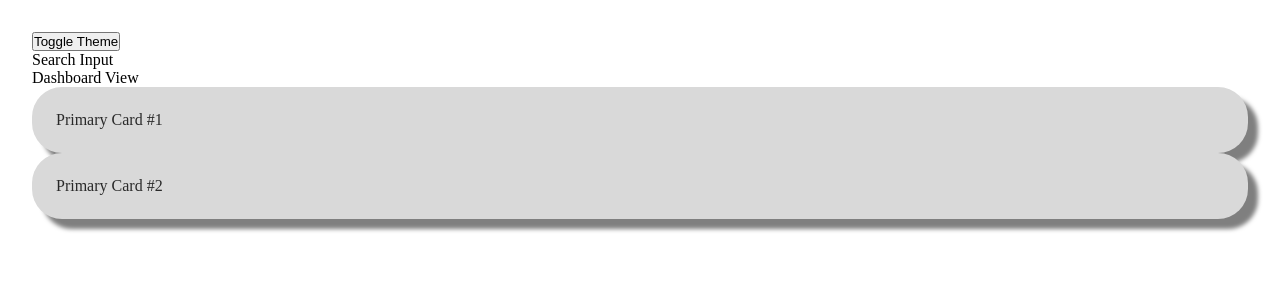
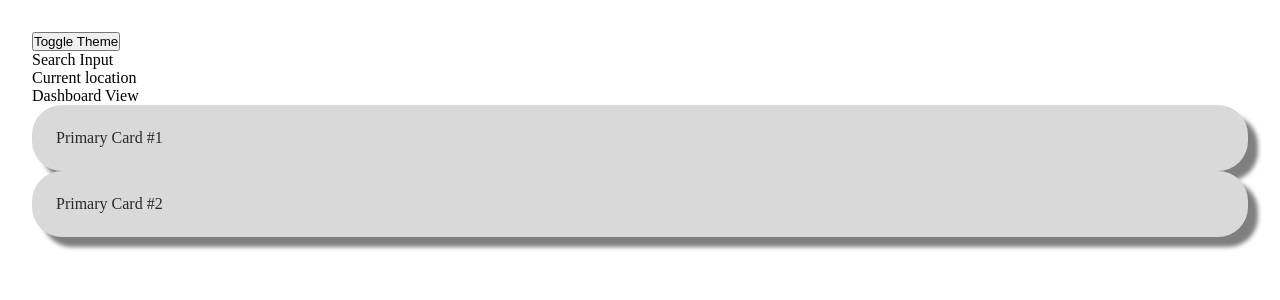
Before and after one commit to RawanAbdullah-20/weather-dashboard, a Vue app: page / in a window 1280 px wide. Shown: the top 300 px of the page. Built offline with nearby package versions, Linux system fonts and the light colour scheme.

Commit message:
Setup pinia , axios , theme store

```diff
--- /dev/null
+++ b/src/modules/dashboard/components/dashboard-current-location.vue
@@ -0,0 +1,8 @@
+<script setup lang="ts">
+
+</script>
+<template>
+  <div>
+    Current location
+  </div>
+</template>
--- a/src/modules/dashboard/components/dashboard-header.vue
+++ b/src/modules/dashboard/components/dashboard-header.vue
@@ -1,11 +1,13 @@
 <script setup lang="ts">
-import SearchInput from '@/modules/core/components/search-input.vue';
 import ThemeToggle from '@/modules/core/components/theme-toggle.vue';
+import DashboardCurrentLocation from '@/modules/dashboard/components/dashboard-current-location.vue';
+import DashboardSearchInput from '@/modules/dashboard/components/dashboard-search-input.vue';
 
 </script>
 <template>
   <div>
-    <ThemeToggle/>
-<SearchInput />
+    <ThemeToggle />
+    <DashboardSearchInput />
+    <DashboardCurrentLocation />
   </div>
 </template>
```
Also changed, not shown: src/modules/dashboard/components/dashboard-search-input.vue (renamed from src/modules/core/components/search-input.vue).
